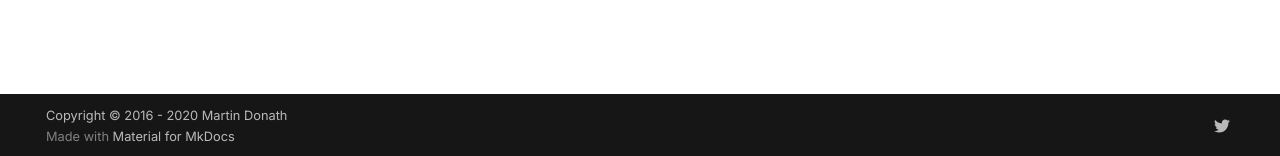
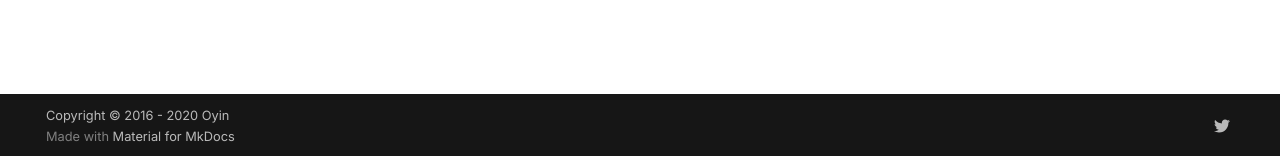
Before and after one commit to ikeadeoyin/demodocs, an MkDocs documentation site: the page built from docs/README.md, in a window 1280 px wide. Shown: the part 741-897 px from the top of the page. Built offline with MkDocs 1.6.1 and Material for MkDocs 9.7.7, drawn with Linux system fonts in a browser that asks for light colours; comment, search, counter and statistics services are not loaded; the version menu is left out.

```diff
--- a/mkdocs.yml
+++ b/mkdocs.yml
@@ -1,7 +1,7 @@
 site_name: My Docs
-repo_url: https://github.com/squidfunk/mkdocs-material
+repo_url: https://github.com/ikeadeoyin/demodocs
 repo_name: Oyin
-copyright: Copyright &copy; 2016 - 2020 Martin Donath
+copyright: Copyright &copy; 2016 - 2020 Oyin
 
 
 
@@ -26,7 +26,7 @@ theme:
     - search.suggest
 
 nav:
-  - Home : index.md
+  - Home : README.md
   - Bio : about.md
   - Projects : projects.md
   - Contributions:
--- /dev/null
+++ b/requirements.txt
@@ -0,0 +1,3 @@
+mkdocs
+mkdocs-material
+mike
```
Also changed, not shown: docs/README.md (renamed from docs/index.md).
